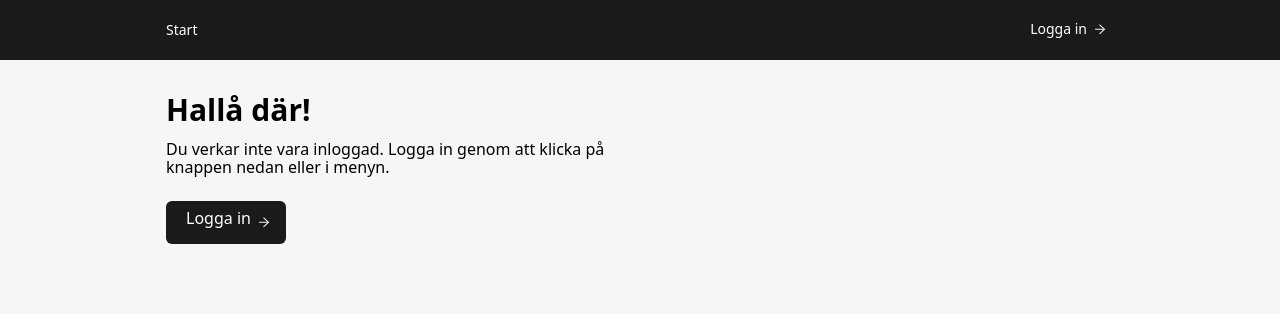
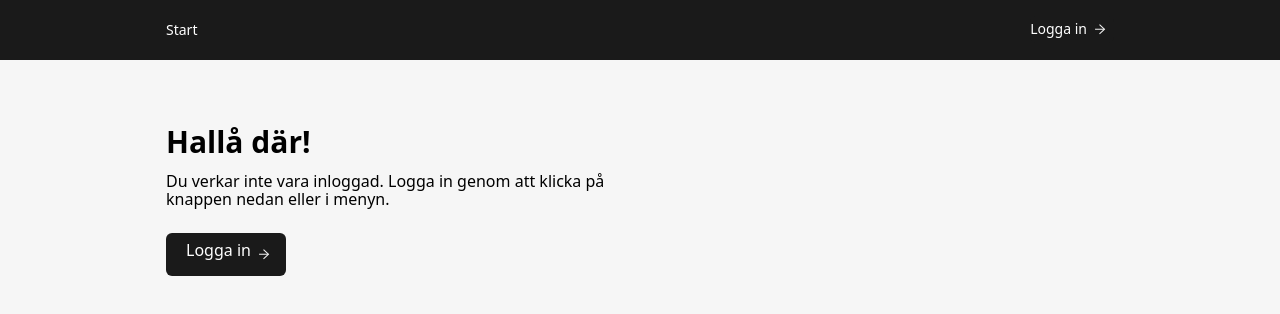
Before and after one commit to Jimvid/classroom-divider-client-vite, a React (Vite) app: page /start in a window 1280 px wide. Shown: the top 314 px of the page. Built offline with nearby package versions, Linux system fonts and the light colour scheme; no server answers.

Commit message:
Update wrapper margins

```diff
--- a/src/App.tsx
+++ b/src/App.tsx
@@ -16,7 +16,7 @@ function App() {
   return (
     <>
       <Header />
-      <main className="max-w-wrapper mt-2 mb-2 mr-auto ml-auto pl-1 pr-1">
+      <main className="max-w-wrapper mt-2 mb-2 lg:mt-4 lg:mb-4 mr-auto ml-auto pl-1 pr-1">
         <Outlet />
       </main>
       {/* <Footer /> */}
```
